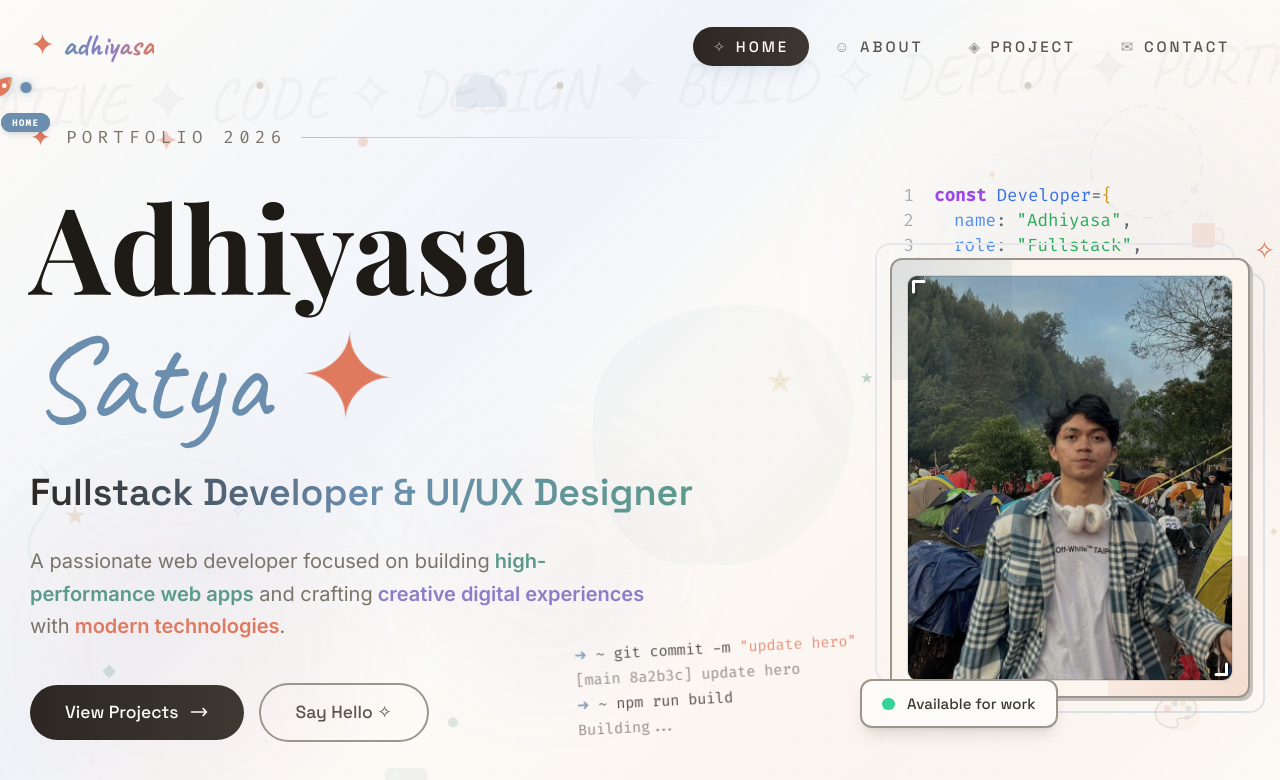
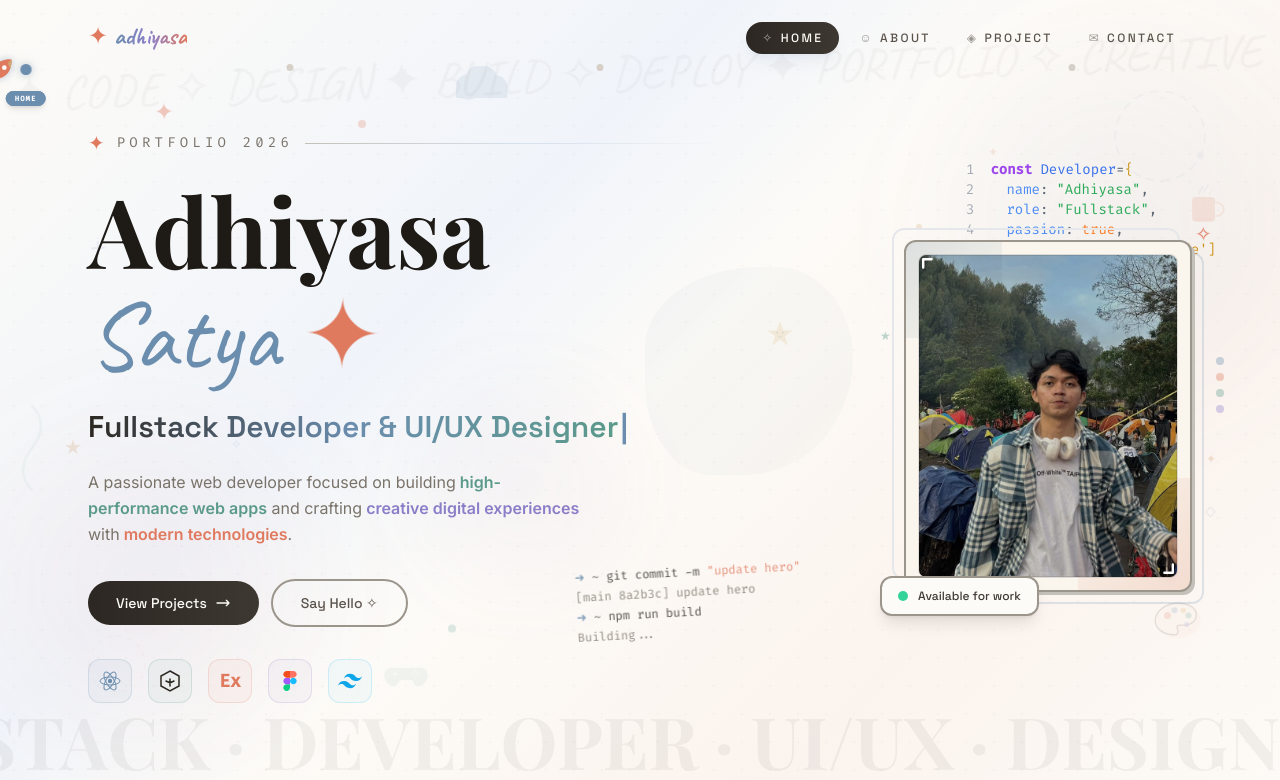
Before and after one commit to adhiyasaa/adhiyasa-portofolio, a React (Vite) app: page / in a window 1280 px wide. Shown: the top 780 px of the page. Built offline with nearby package versions, Linux system fonts and the light colour scheme; a web font is replaced by a local one.

Commit message:
fix(styles): reset root font-size to standard 100% (was 20px) to fix large text issue on deployment

```diff
--- a/src/index.css
+++ b/src/index.css
@@ -4,7 +4,7 @@
 
 @layer base {
   html {
-    font-size: 20px;
+    font-size: 100%;
     scroll-behavior: smooth;
   }
 
```
